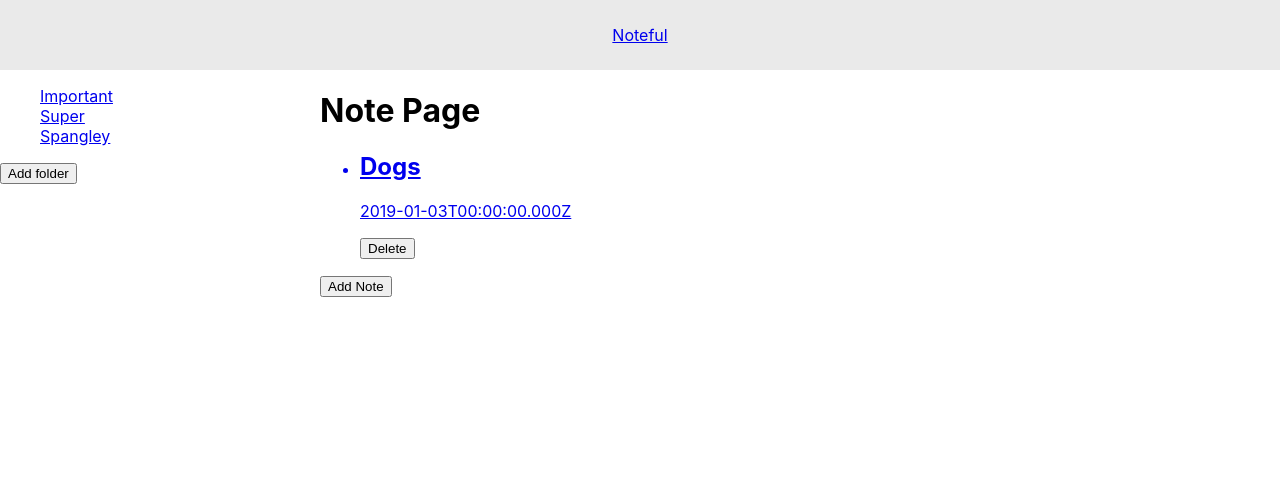
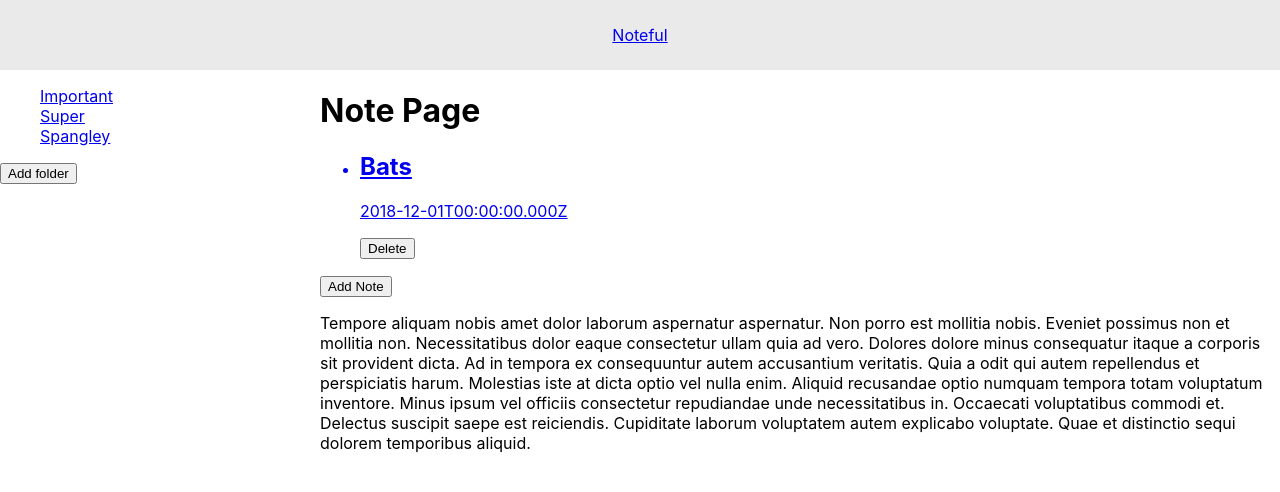
Before and after one commit to kim-mccallum/Noteful, a React (Create React App) app: page /note/Bats in a window 1280 px wide. Shown: the top 492 px of the page. Built offline with nearby package versions, Linux system fonts and the light colour scheme.

Commit message:
basically working but not pretty

```diff
--- a/src/App.js
+++ b/src/App.js
@@ -10,7 +10,7 @@ import STORE from './dummy-store';
 import './App.css'
 
 export default class App extends Component {
-  // Set state here
+  // Set state here - Remove
   constructor(props) {
     super(props)
     this.state = {
@@ -18,7 +18,6 @@ export default class App extends Component {
       folders: [STORE.folders]
   };
   }
-  // Add methods for updating state?
 
   render() {
     console.log(this.state.folders);
--- a/src/HomePage.js
+++ b/src/HomePage.js
@@ -1,5 +1,4 @@
-import React, { Component } from 'react';
-import SideNav from './SideNav';
+import React from 'react';
 import NoteList from './NoteList';
 import STORE from './dummy-store';
 
--- a/src/NoteList.js
+++ b/src/NoteList.js
@@ -6,9 +6,9 @@ export default class NoteList extends Component {
     const notes = this.props.notes.map((note) => {
       return <NoteItem className="noteItem" note={note} key={note.id}/>
     })
+    // Could/should I add logic to call NoteItem if there is only one note?
     return (
       <section className='NoteList_main'>
-          {/* Pass the folder list to sidebar which will call Folder List and then FolderItem for each */}
           <ul>
             {notes}
           </ul>
--- a/src/NotePage.js
+++ b/src/NotePage.js
@@ -1,21 +1,23 @@
 import React, { Component } from 'react';
-import SideNav from './SideNav';
 import NoteList from './NoteList';
-import Note from './Note';
 import STORE from './dummy-store';
 
 export default class NotePage extends Component {
   render() {
-    const exampleFolder = [STORE.folders[0]];
-    const exampleNote = [STORE.notes[0]];
-    console.log(exampleNote)
+    // Use the match params to get the id
+    const noteName = this.props.match.params.id;
+    // console.log(noteName);
+    const noteId = STORE.notes.find(n => n.name === noteName).id;
+    // console.log(noteId);
+    const notes = STORE.notes.filter(note => note.id === noteId);
+    console.log(notes.length);
     return (
       <>
         <h1>Note Page</h1>
           {/* Pass the list of all notes to NoteList which will call NoteItem for each */}
-          <NoteList notes={exampleNote}/>
+          <NoteList notes={notes}/>
           {/* Display the text for the selected note */}
-          <p className="Note_text">{exampleNote.content}</p>
+          <p className="Note_text">{notes[0].content}</p>
       </>
     )
   }
```
Also changed, not shown: src/FolderPage.js (+4 -4 lines).
